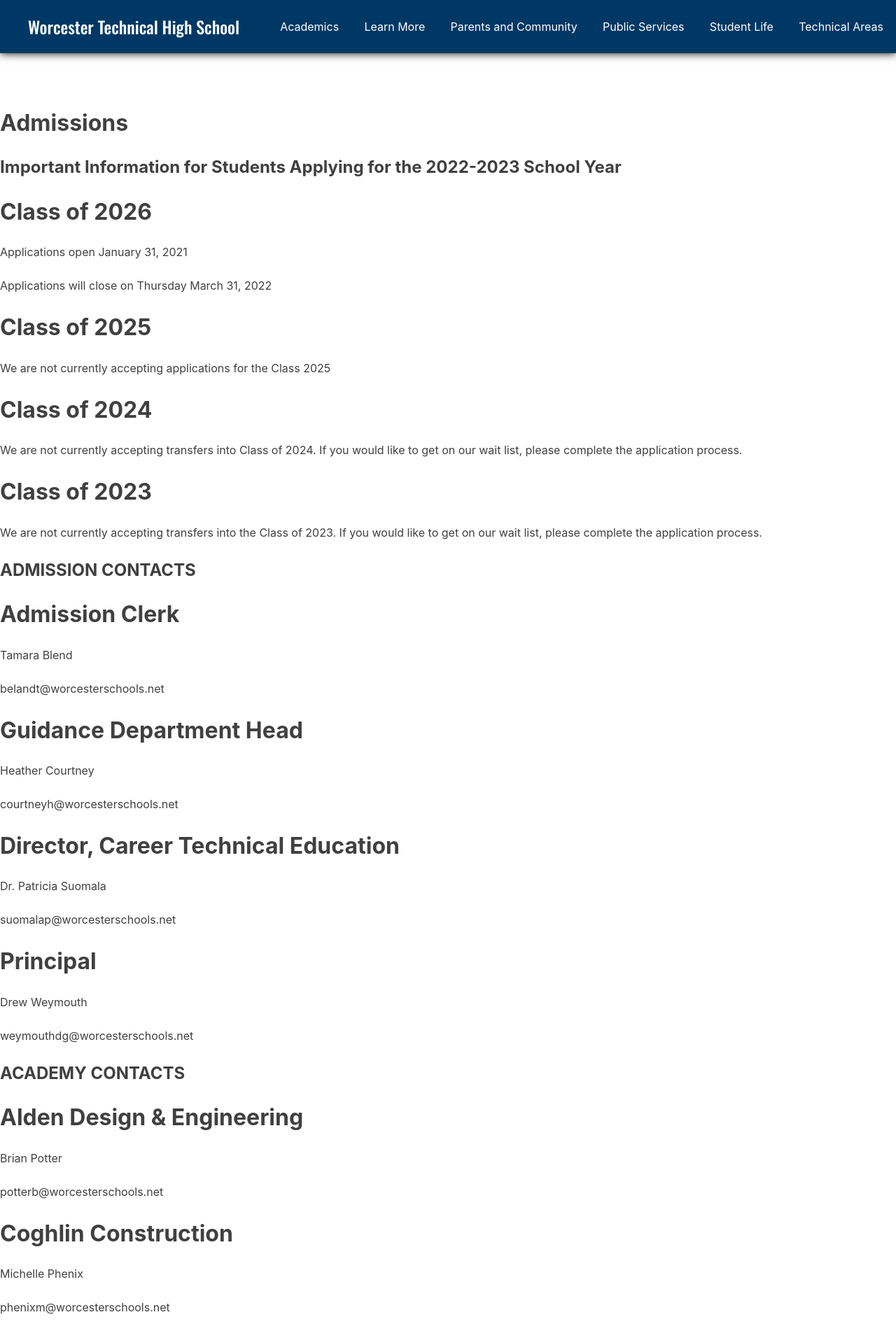
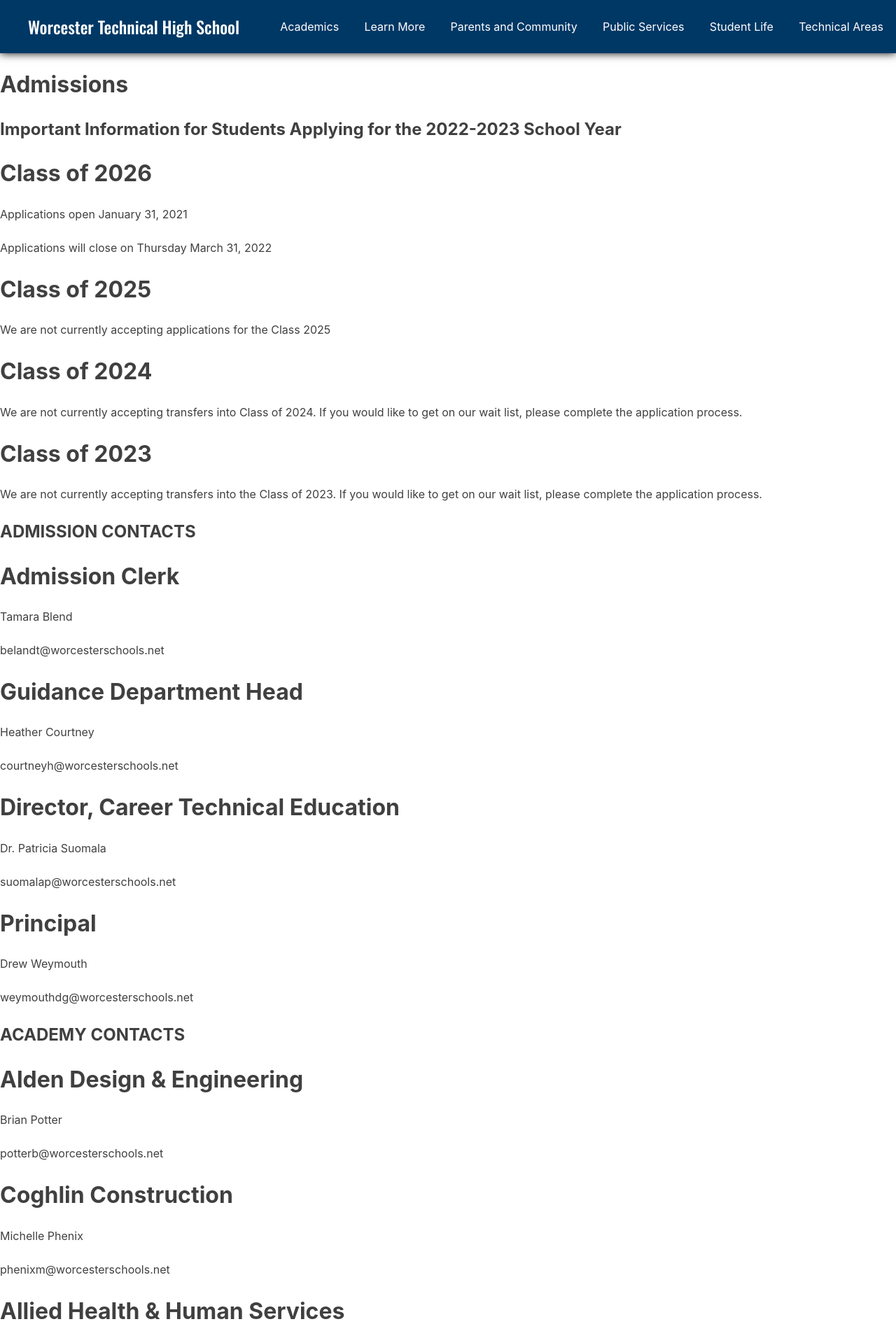
Before and after one commit to worcestertechnicalhighschool/techhigh.us, a Jekyll site: the page built from admissions.md, in a window 1280 px wide. Shown: the top 1912 px of the page at 70% size. Built offline with Jekyll 4.4.1, drawn with Linux system fonts in a browser that asks for light colours; nearby versions of some CDN libraries.

Commit message:
main margin fixed

```diff
--- a/_sass/techhigh/layout.scss
+++ b/_sass/techhigh/layout.scss
@@ -7,7 +7,7 @@
 }
 
 .site-main {
-    margin-top: 76px;
+    margin-top: 0;
 }
 
 .lg {
```
